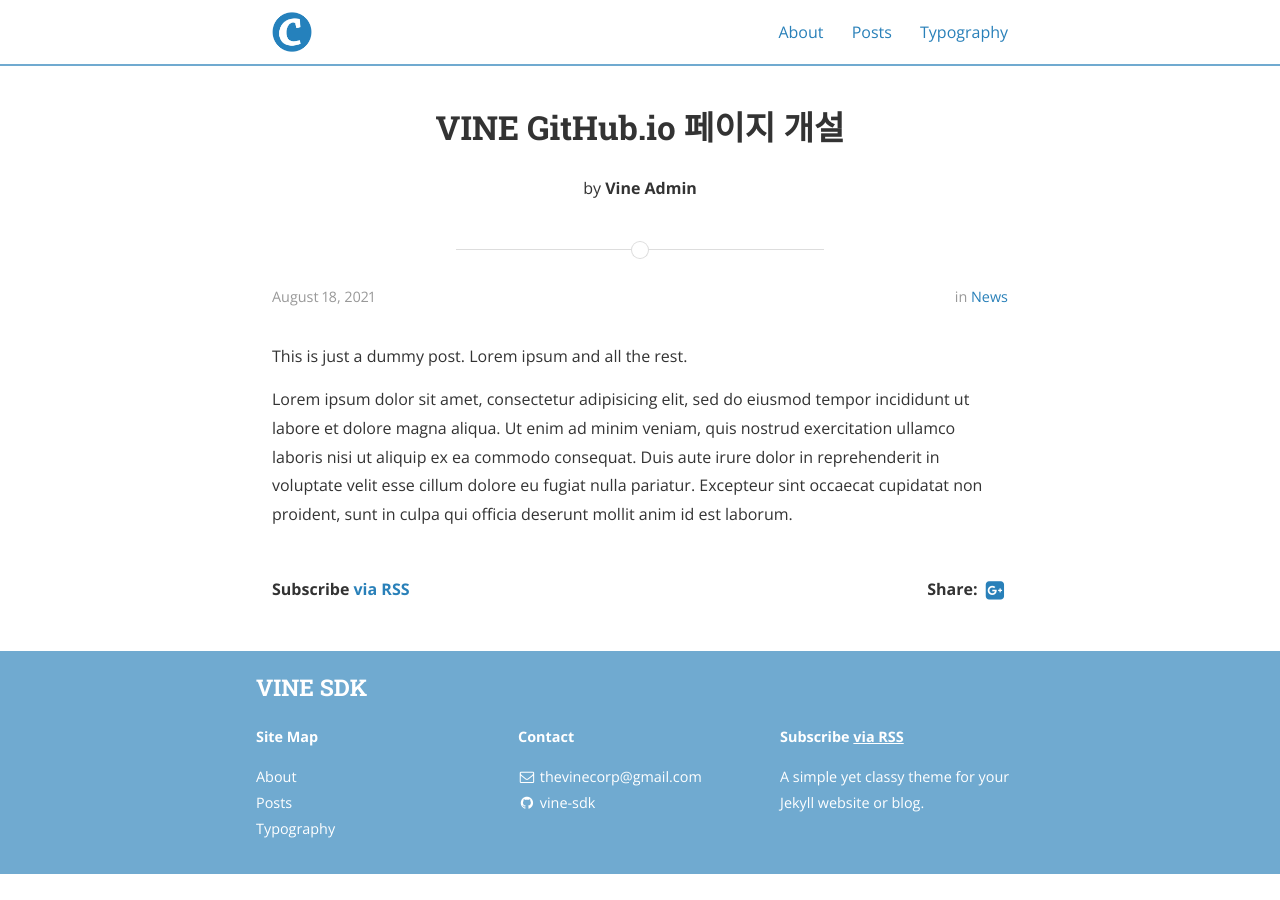
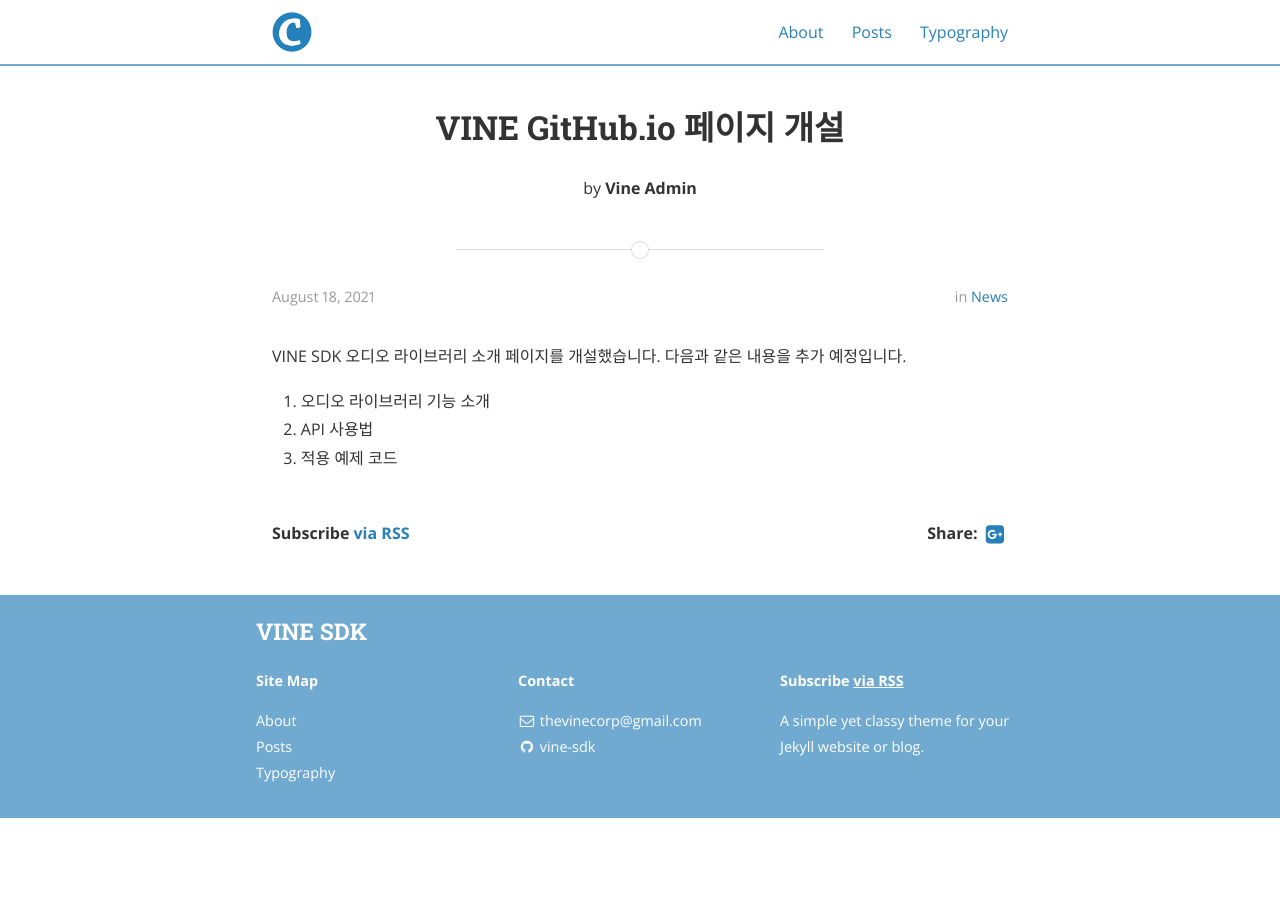
Before and after one commit to vine-sdk/vine-sdk.github.io, a Jekyll site: the page built from _posts/2021-08-26-news2.md, in a window 1280 px wide. Built offline with Jekyll 4.4.1, drawn with Linux system fonts in a browser that asks for light colours; nearby versions of some CDN libraries.

Commit message:
Update 2021-08-26-news2.md

```diff
--- a/_posts/2021-08-26-news2.md
+++ b/_posts/2021-08-26-news2.md
@@ -6,11 +6,9 @@
 categories: news
 ---
 
-This is just a dummy post. Lorem ipsum and all the rest.
+VINE SDK 오디오 라이브러리 소개 페이지를 개설했습니다.
+다음과 같은 내용을 추가 예정입니다.
 
-Lorem ipsum dolor sit amet, consectetur adipisicing elit, sed do eiusmod
-tempor incididunt ut labore et dolore magna aliqua. Ut enim ad minim veniam,
-quis nostrud exercitation ullamco laboris nisi ut aliquip ex ea commodo
-consequat. Duis aute irure dolor in reprehenderit in voluptate velit esse
-cillum dolore eu fugiat nulla pariatur. Excepteur sint occaecat cupidatat non
-proident, sunt in culpa qui officia deserunt mollit anim id est laborum.
+1. 오디오 라이브러리 기능 소개
+2. API 사용법
+3. 적용 예제 코드
```
